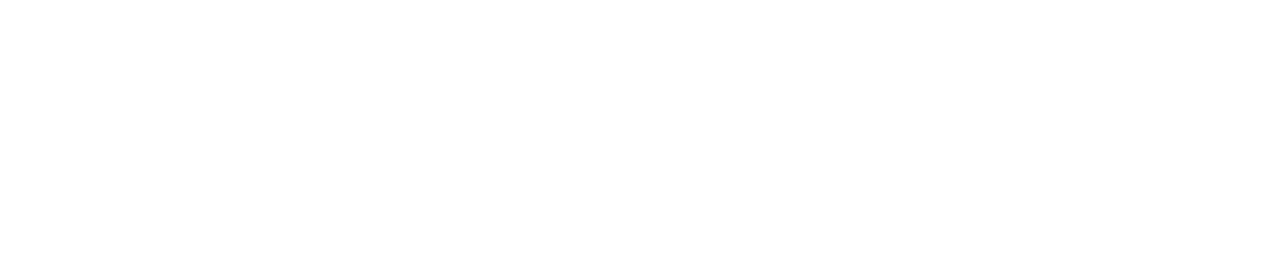
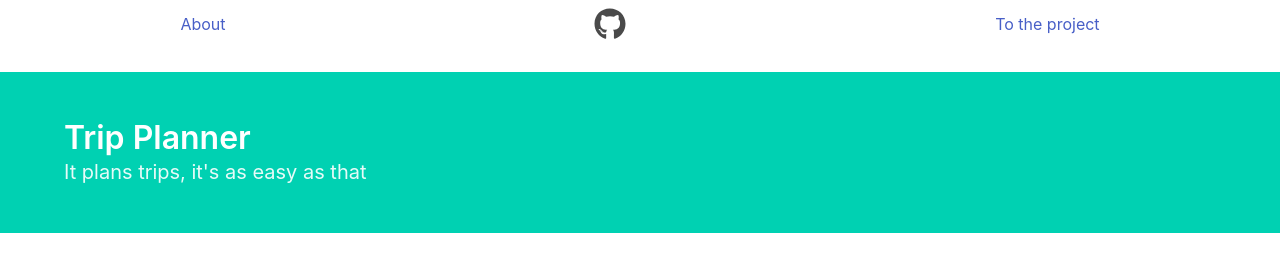
Before and after one commit to sbibow/explor, a plain HTML site: page src/index.html in a window 1280 px wide. Drawn offline with nearby package versions, Linux system fonts and the light colour scheme.

Commit message:
Add first draft of landing page

```diff
--- a/src/index.html
+++ b/src/index.html
@@ -10,6 +10,28 @@
   <script defer src="https://use.fontawesome.com/releases/v5.3.1/js/all.js"></script>
 </head>
 <body>
-  <script type="text/js" src="index.js"></script>
+  <nav class="level">
+      <p class="level-item has-text-centered">
+        <a class="link is-info" href="#">About</a>
+      </p>
+      <p class="level-item has-text-centered">
+        <span class="icon is-large">
+          <i class="fab fa-2x fa-github"></i>
+        </span>
+      </p>
+      <p class="level-item has-text-centered">
+        <a class="link" href="#">To the project</a>
+      </p>
+  </nav>
+  <section class="hero is-primary">
+    <div class="hero-body">
+      <div class="container">
+        <h1 class="title">Trip Planner</h1>
+        <h2 class="subtitle">It plans trips, it's as easy as that</h2>
+      </div>
+    </div>
+  </section>
+
+  <script src="index.js"></script>
 </body>
 </html>
```
